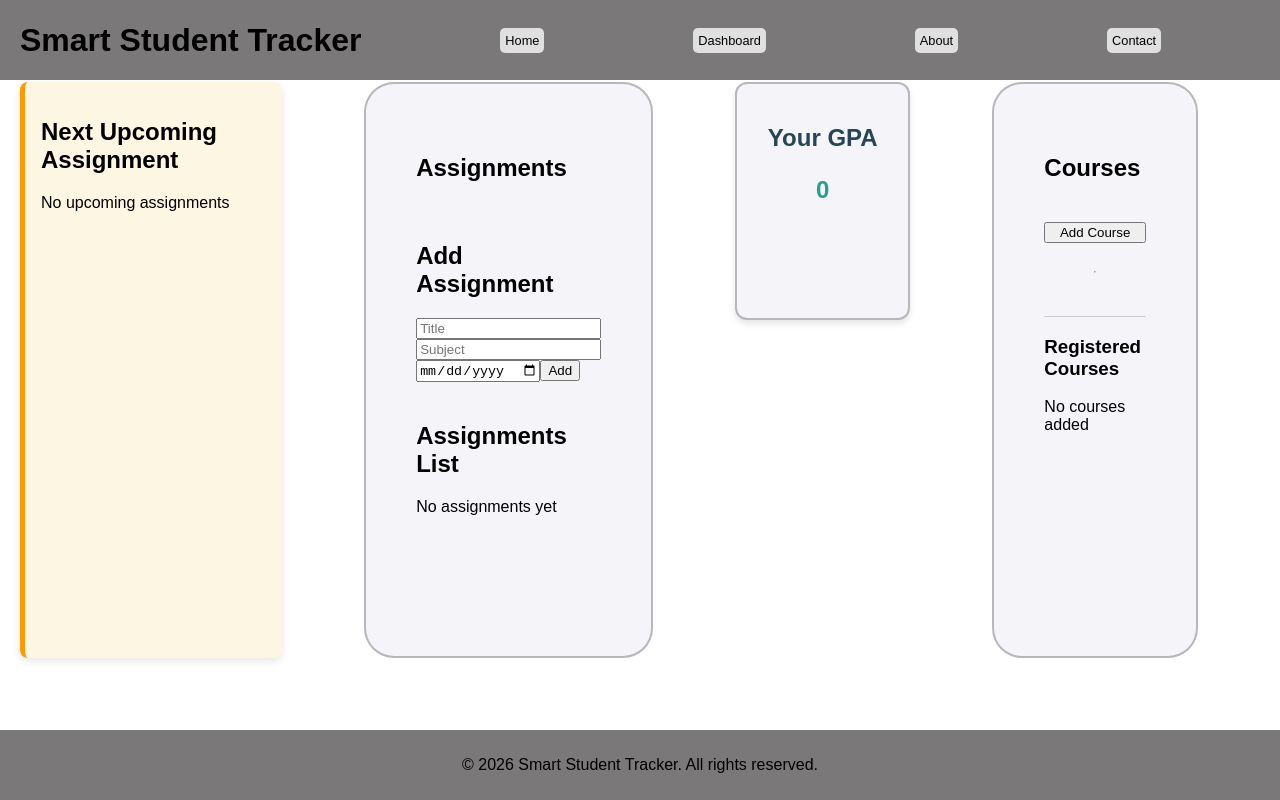
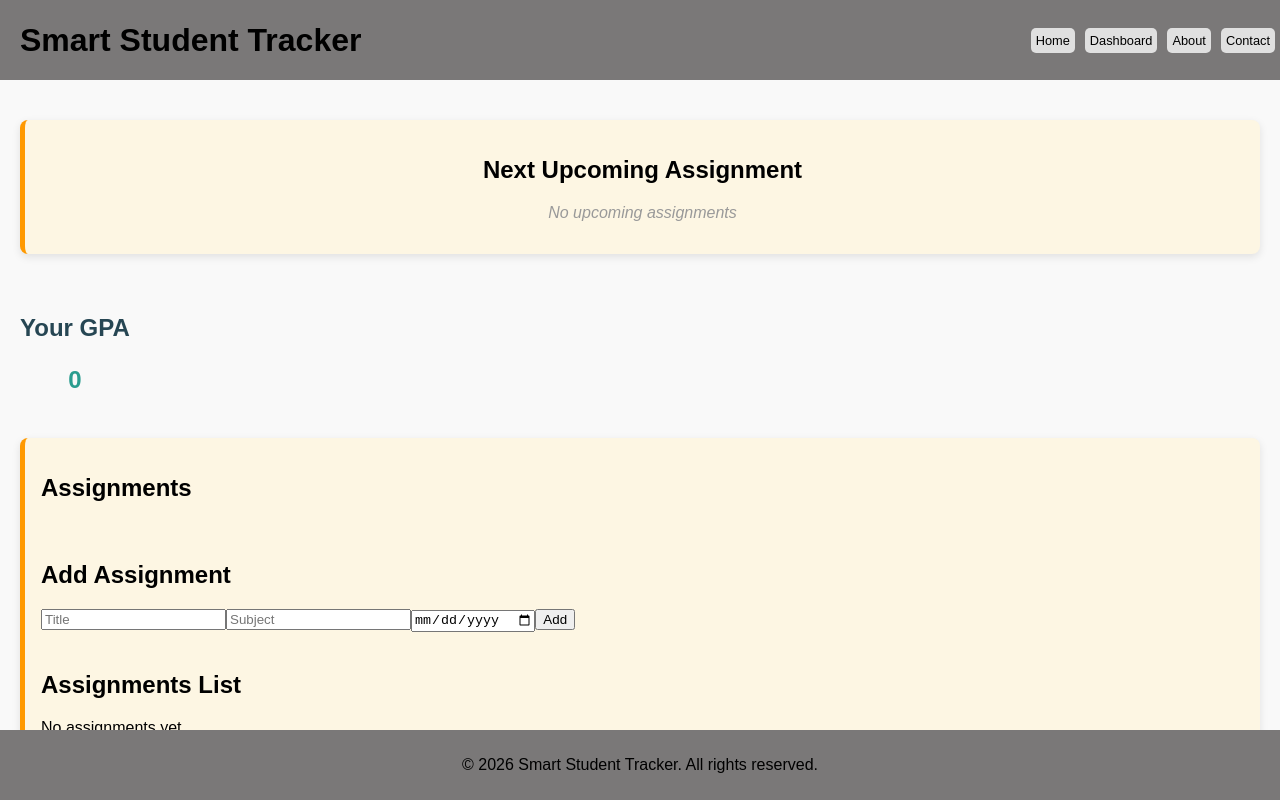
Before and after one commit to Navya-git-account/smart-student-tracker-react-app, a React (Vite) app: page / in a window 1280 px wide. Both pictures are taken after a click on the button "Dashboard". Built offline with nearby package versions, Linux system fonts and the light colour scheme.

Commit message:
Notifications code added and made changes to CSS styling

```diff
--- a/src/App.css
+++ b/src/App.css
@@ -1,93 +1,26 @@
-body, html {
-  margin: 0;
-  padding: 0;
-  width: 100%;
-  height: 100%;
-  overflow-x: hidden;
-  overflow-y: auto;
-  font-family: Arial, sans-serif;
-}
-/* Parent container → left & right layout */
-.dashboard-page {
+/* =================== Dashboard Flex Layout =================== */
+.dashboard-flex {
   display: flex;
-  height: calc(100vh - 100px); /* adjust if header/footer height changes */
-  padding: 20px;
+  flex-wrap: wrap;
   gap: 20px;
-}
-.home-page {
-  height: calc(100vh - 100px); /* full viewport height minus header/footer height */
-  display: flex;
-  justify-content: center; /* horizontal center */
-  align-items: center;     /* vertical center */
-  flex-direction: column;
-  text-align: center;
+  padding: 60px 20px 80px 20px;
+  justify-content: space-between;
 }
 
-
-/* Left side (Assignments) */
-.assignmentform {
-  flex: 1;
-  display: flex;
-  flex-direction: column;
-  gap: 20px;
-  width: 35%;
-  background-color: #f4f4f9;
-  border: 2px solid #3f404656;
-  padding: 50px;
-  border-radius: 30px;
-  margin: 5%;
-}
-
-/* Right side (Courses) */
-.courseform {
-  flex: 1;
-  display: flex;
-  flex-direction: column;
-  gap: 20px;
-  width: 35%;
-  background-color: #f4f4f9;
-  padding: 50px;
-  border: 2px solid #3f404656;
-  border-radius: 30px;
-  margin: 5%;
-}
-.course-card {
-  border: 1px solid;
-  padding: 15px;
-  margin-bottom: 15px;
-  border-radius: 10px;
-  background-color: #fff;
-  box-shadow: 0 2px 5px rgba(0,0,0,0.1);
-}
-
-.course-card h4 {
-  margin-top: 0;
-}
-
-.course-card button {
-  margin-top: 10px;
-  padding: 5px 10px;
-  cursor: pointer;
-}
-.course-list-container {
-  max-height: 300px;   /* Set the height you want */
-  overflow-y: auto;    /* Add vertical scrollbar if content exceeds */
-  padding-right: 5px;  /* Prevent content hiding behind scrollbar */
-  margin-top: 15px;
-  border-top: 1px solid #ccc;
-}
-
-.gpa-block {
-
+/* Generic block styling */
+.block {
+  flex: 1 1 45%; /* grow/shrink, min width 45% */
   background-color: #f4f4f9;
   border: 2px solid #3f404656;
   border-radius: 12px;
-  width: 15%;
-  margin-top: 5%;
-  margin-bottom: 400px;
   padding: 20px;
+  box-shadow: 0 3px 8px rgba(0,0,0,0.1);
+  margin-bottom: 20px;
+}
+
+/* =================== GPA Block =================== */
+.gpa-block {
   text-align: center;
-  box-shadow: 0 4px 6px rgba(0,0,0,0.1);
 }
 
 .gpa-block h2 {
@@ -100,154 +33,113 @@ body, html {
   font-weight: bold;
   color: #2a9d8f;
 }
-/* Header */
-.header {
-  position: fixed;
-  top: 0;
-  left: 0;
-  height: clamp(60px, 8vw, 80px); /* fluid height */
-  width: 100%;
-  background-color: #7a7878;
-  display: flex;
-  align-items: center;
-  padding: 0 clamp(10px, 5vw, 20px);
-  z-index: 1000;
+
+/* =================== Assignment / Course Cards =================== */
+.assignment-card,
+.course-card {
+  background-color: #fffbe6;
+  border: 1px solid #ffd580;
+  border-radius: 8px;
+  padding: 12px;
+  margin-bottom: 10px;
+  transition: transform 0.2s, box-shadow 0.2s;
 }
 
-/* Nav buttons with space between them */
-
-/* Header container */
-.nav-header {
-  flex: 1;
-  display: flex;
-  justify-content: space-evenly;
-  gap: clamp(5px, 2vw, 10px);
-  overflow-x: auto;
+.assignment-card:hover,
+.course-card:hover {
+  transform: translateY(-2px);
+  box-shadow: 0 4px 12px rgba(0,0,0,0.15);
 }
 
-.nav-header button {
-  flex: 0 0 auto;
-  padding: clamp(5px, 1vw, 5px) clamp(5px, 1vw, 5px);
-  cursor: pointer;
-  border: none;
-  border-radius: 5px;
-  font-size: clamp(12px, 1vw, 16px);
-  white-space: nowrap;
-  background-color: #e0e0e0;
-  transition: background 0.3s;
-}
-.nav-header button:hover {
-  background-color: #d0d0d0;
-}
-/* Hamburger Menu for Mobile */
-.hamburger {
-  display: none;
-  flex-direction: column;
-  gap: 5px;
-  cursor: pointer;
-}
-.hamburger div {
-  width: 25px;
-  height: 3px;
-  background-color: #fff;
+.assignment-title {
+  font-weight: 600;
+  font-size: 1.1rem;
+  color: #d35400;
+  margin-bottom: 4px;
 }
 
-.about-page {
-  height: calc(100vh - 100px);
-  display: flex;
-  justify-content: center; /* horizontal center */
-  align-items: center;     /* vertical center */
-  flex-direction: column;
+.assignment-subject {
+  font-size: 0.95rem;
+  color: #555;
+  margin-bottom: 4px;
+}
+
+.assignment-deadline {
+  font-size: 0.9rem;
+  color: #888;
+  margin-bottom: 4px;
+}
+
+.assignment-countdown {
+  font-weight: 500;
+  color: #c0392b;
+}
+
+/* =================== Upcoming Assignment Block =================== */
+.upcoming-deadline-block {
+  background-color: #fdf6e3;
+  border-left: 5px solid #ff9900;
+  padding: 16px;
+  border-radius: 8px;
+  box-shadow: 0 3px 8px rgba(0,0,0,0.1);
+  width: 100%;
+  margin: 60px auto 20px auto;
   text-align: center;
 }
-.contact-page {
-  height: calc(100vh - 100px);
-  display: flex;
-  justify-content: center; /* horizontal center */
-  align-items: center;     /* vertical center */
-  flex-direction: column;
-  text-align: center;
+
+.no-assignment {
+  color: #999;
+  font-style: italic;
 }
-.footer {
-    position: fixed; /* Fixes the footer to the viewport */
-    left: 0;
-    bottom: 0; /* Aligns to the bottom edge */
-    width: 100%;
-    background-color: #7a7878;
-    text-align: center;
-    padding: 10px 0;
-}
-/* Upcoming assignment block container */
-.upcoming-deadline-block {
-  background-color: #fdf6e3; /* light cream */
-  border-left: 5px solid #ff9900; /* highlight with orange */
+
+/* =================== Forms =================== */
+.assignmentform {
+  background-color: #fdf6e3;
+  border-left: 5px solid #ff9900;
   padding: 16px;
-  margin: 5% auto;
   border-radius: 8px;
   box-shadow: 0 3px 8px rgba(0,0,0,0.1);
-  max-width: 400px;
+  display: flex;
+  flex-direction: column;
+  gap: 20px;
+  width: 100%;
+}
+.courseform {
+    background-color: #fdf6e3;
+  border-left: 5px solid #ff9900;
+  padding: 16px;
+  border-radius: 8px;
+  box-shadow: 0 3px 8px rgba(0,0,0,0.1);
+  display: flex;
+  flex-direction: column;
+  gap: 20px;
+  width: 100%;
+}
+/* Scrollable course list */
+.course-list-container {
+  max-height: 300px;
+  overflow-y: auto;
+  padding-right: 5px;
+  margin-top: 15px;
+  border-top: 1px solid #ccc;
 }
 
-/* ========= Responsive Layout ========= */
-
-/* Mobile-first (default stacking) */
+/* =================== Responsive =================== */
 @media (max-width: 767px) {
-  .dashboard-page {
+  .block {
+    flex: 1 1 100%;
+  }
+  .dashboard-flex {
     flex-direction: column;
+    gap: 15px;
     padding: 10px;
-    gap: 15px;
-    height: auto; /* allow scrolling */
   }
 
   .assignmentform,
   .courseform,
   .gpa-block {
-    width: 90%;
+    width: 100%;
     margin: 10px auto;
-    padding: 20px;
-  }
-
-  .gpa-block {
-    margin-bottom: 20px;
-  }
-  .nav-header {
-    display: none; /* hide nav buttons by default */
-    flex-direction: column;
-    background-color: #7a7878;
-    position: absolute;
-    top: 100%;
-    right: 0;
-    width: 200px;
-    padding: 10px;
-    border-radius: 0 0 10px 10px;
-  }
-
-  .nav-header.active {
-    display: flex; /* show menu when hamburger clicked */
-  }
-
-  .hamburger {
-    display: flex; /* show hamburger icon */
+    padding: 15px;
   }
 }
-
-/* Tablet (768px – 1023px) */
-@media (min-width: 768px) and (max-width: 1023px) {
-  .dashboard-page {
-    flex-direction: column;
-    padding: 20px;
-    gap: 25px;
-  }
-
-  .assignmentform,
-  .courseform,
-  .gpa-block {
-    width: 80%;
-    margin: 15px auto;
-    padding: 30px;
-  }
-
-  .gpa-block {
-    width: 250px;
-  }
-}
--- a/src/App.jsx
+++ b/src/App.jsx
@@ -71,7 +71,10 @@ function App() {
             // Show toast notification
             toast.info(`⏰ Assignment "${a.title}" is due soon!`, {
               position: "top-right",
-              autoClose: 5000
+              autoClose: false,  //stays until use closes
+              toastId: a.id,
+              closeOnClick: false,
+              draggable: false
             });
 
             return { ...a, reminded: true }; // mark as reminded
@@ -101,11 +104,11 @@ function App() {
           </div>
         )}
         {activePage === "dashboard" && (
-          <div className="dashboard-page">
+          <div className="dashboard-flex">
             <div className="upcoming-deadline-block">
               <h2>Next Upcoming Assignment</h2>
               {assignments.length === 0 ? (
-                <p>No upcoming assignments</p>
+                <p className="no-assignment">No upcoming assignments</p>
               ) : (
                 (() => {
                   const now = new Date();
@@ -121,15 +124,19 @@ function App() {
 
                   return (
                     <div className="assignment-card">
-                      <p><strong>{upcoming.title}</strong> ({upcoming.subject})</p>
-                      <p>Due: {new Date(upcoming.deadline).toLocaleString()}</p>
-                      <p>⏳ Time left: {hours}h {minutes}m</p>
+                      <p className="assignment-title">{upcoming.title}</p>
+                      <p className="assignment-subject">({upcoming.subject})</p>
+                      <p className="assignment-deadline">Due: {new Date(upcoming.deadline).toLocaleString()}</p>
+                      <p className="assignment-countdown">⏳ Time left: {hours}h {minutes}m</p>
                     </div>
                   );
                 })()
               )}
             </div>
-
+            <div className="gpa-block">
+              <h2>Your GPA</h2>
+              <p>{calculateGPA()}</p>
+            </div>
             {/* Assignment Block */}
             <div className="assignmentform">
               <h2>Assignments</h2>
@@ -139,11 +146,6 @@ function App() {
                 onToggle={handleToggleCompleted}
               />
             </div>
-            <div className="gpa-block">
-              <h2>Your GPA</h2>
-              <p>{calculateGPA()}</p>
-            </div>
-
             {/* Course Block */}
             <div className="courseform">
               <h2>Courses</h2>
@@ -190,7 +192,18 @@ function App() {
       </div>
 
       <Footer />
-      <ToastContainer />
+      <ToastContainer
+        position="top-right"
+        autoClose={false}   // ❗ ensures ALL toasts stay
+        newestOnTop={true}
+        closeOnClick={false}
+        draggable={false}
+        closeButton={({ closeToast }) => (
+          <button onClick={closeToast} style={{ color: "red", border: "none", background: "transparent" }}>
+            ✖
+          </button>
+        )}
+      />
     </>
   );
 
--- a/src/index.css
+++ b/src/index.css
@@ -0,0 +1,108 @@
+/* =================== Global Styles =================== */
+body, html {
+  margin: 0;
+  padding: 0;
+  width: 100%;
+  height: 100%;
+  overflow-x: hidden;
+  overflow-y: auto;
+  font-family: Arial, sans-serif;
+  background-color: #f9f9f9;
+}
+
+/* =================== Header =================== */
+.header {
+  position: fixed;
+  top: 0;
+  left: 0;
+  height: clamp(60px, 8vw, 80px);
+  width: 100%;
+  background-color: #7a7878;
+  display: flex;
+  align-items: center;
+  padding: 0 clamp(10px, 5vw, 20px);
+  z-index: 1000;
+}
+
+.nav-header {
+  flex: 1;
+  display: flex;
+  justify-content: flex-end;
+  padding: 25px;
+  gap: clamp(5px, 2vw, 10px);
+  overflow-x: auto;
+}
+
+.nav-header button {
+  flex: 0 0 auto;
+  padding: clamp(5px, 1vw, 5px) clamp(5px, 1vw, 5px);
+  cursor: pointer;
+  border: none;
+  border-radius: 5px;
+  font-size: clamp(12px, 1vw, 16px);
+  white-space: nowrap;
+  background-color: #e0e0e0;
+  transition: background 0.3s;
+}
+
+.nav-header button:hover {
+  background-color: #d0d0d0;
+}
+
+.hamburger {
+  display: none;
+  flex-direction: column;
+  gap: 5px;
+  cursor: pointer;
+}
+.hamburger div {
+  width: 25px;
+  height: 3px;
+  background-color: #fff;
+}
+
+/* =================== Footer =================== */
+.footer {
+  position: fixed;
+  left: 0;
+  bottom: 0;
+  width: 100%;
+  background-color: #7a7878;
+  text-align: center;
+  padding: 10px 0;
+}
+
+/* =================== Pages =================== */
+.home-page,
+.about-page,
+.contact-page {
+  height: calc(100vh - 100px);
+  display: flex;
+  justify-content: center;
+  align-items: center;
+  flex-direction: column;
+  text-align: center;
+}
+
+/* ===== Mobile ===== */
+@media (max-width: 767px) {
+  .nav-header {
+    display: none; /* hide nav buttons by default */
+    flex-direction: column;
+    background-color: #7a7878;
+    position: absolute;
+    top: 100%;
+    right: 0;
+    width: 200px;
+    padding: 10px;
+    border-radius: 0 0 10px 10px;
+  }
+
+  .nav-header.active {
+    display: flex; /* show menu when hamburger clicked */
+  }
+
+  .hamburger {
+    display: flex; /* show hamburger icon */
+  }
+}
```
